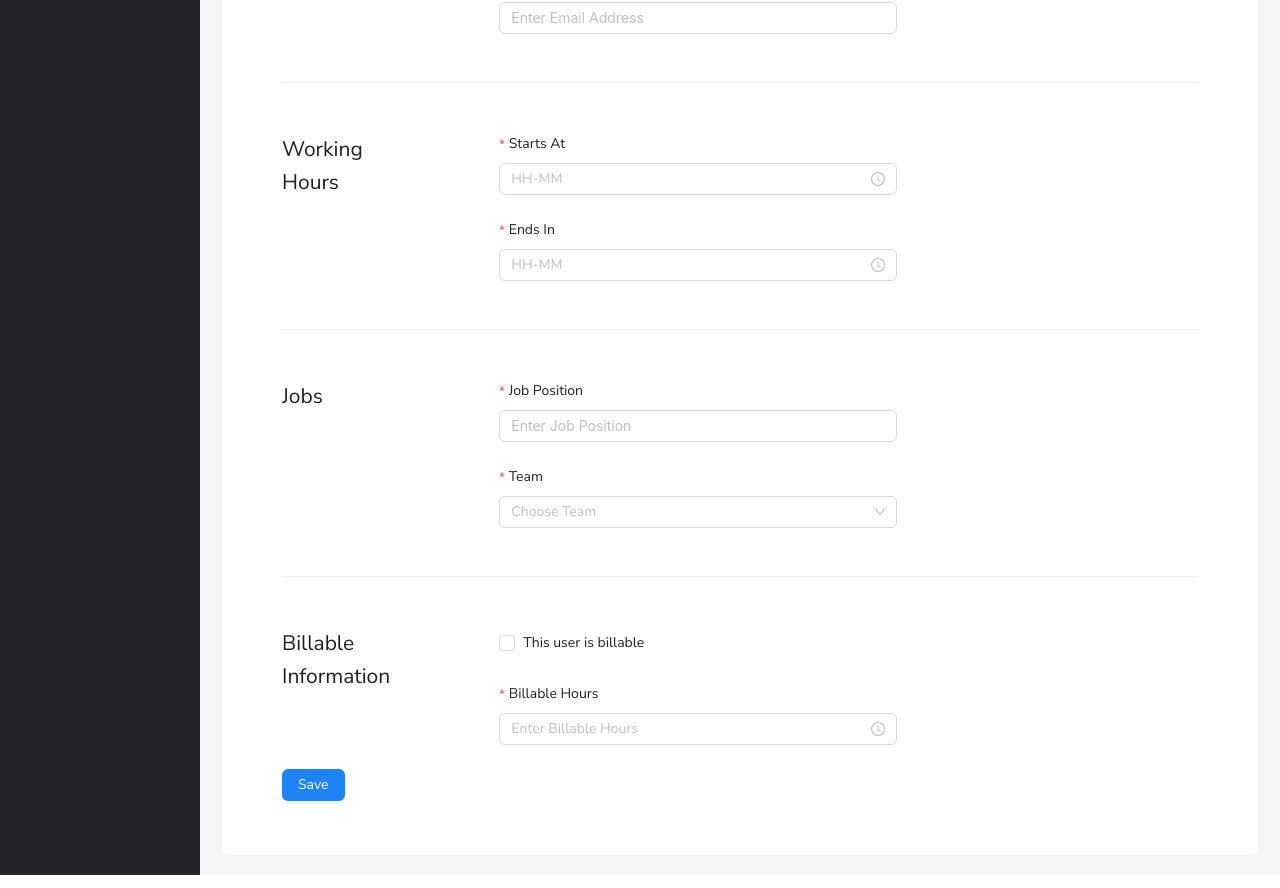
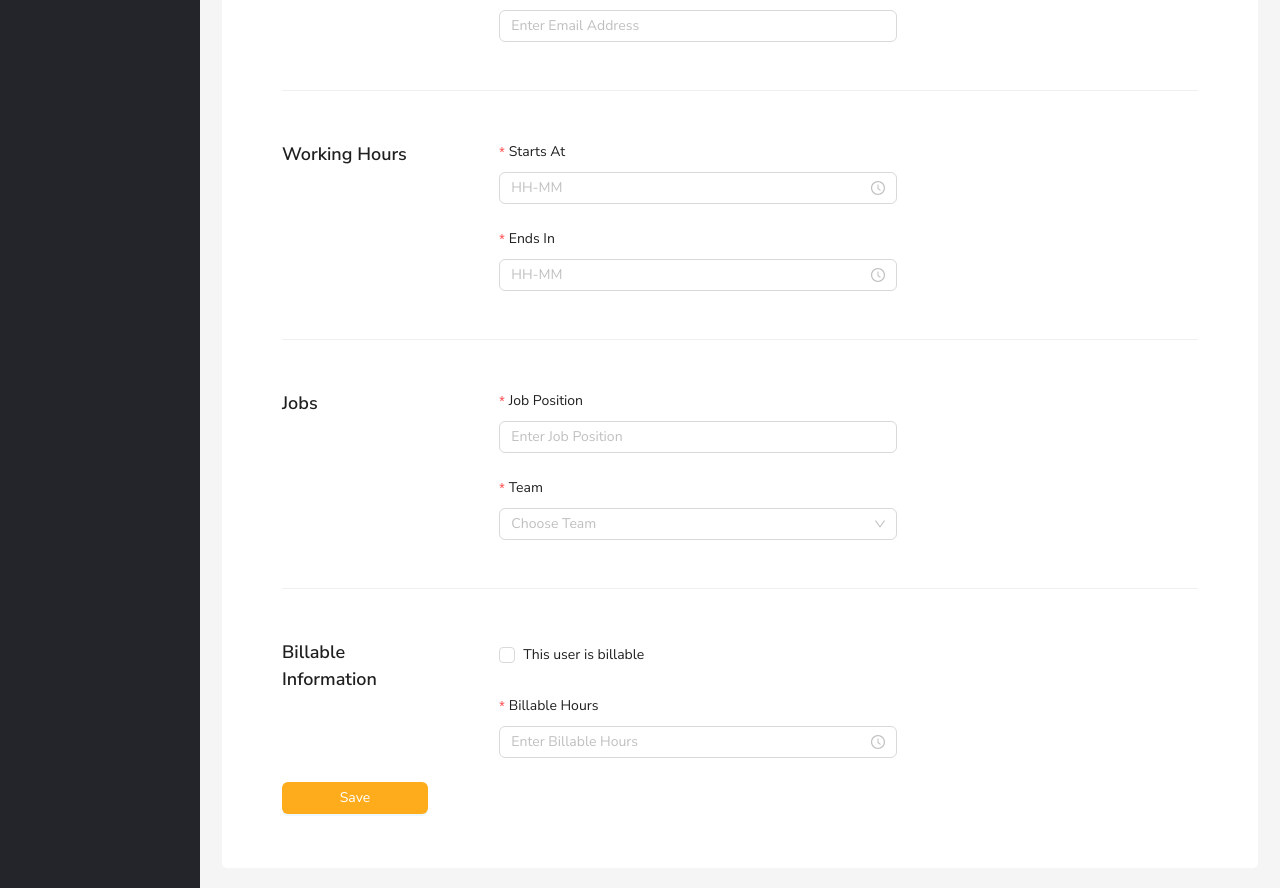
Before and after one commit to RabinThapa1998/employee-management-system, a React (Vite) app in the folder client/: page /add-employee in a window 1280 px wide. Shown: the part 914-1802 px from the top of the page. Built offline with nearby package versions, Linux system fonts and the light colour scheme.

Commit message:
feat:update theme

```diff
--- a/client/src/App.tsx
+++ b/client/src/App.tsx
@@ -39,6 +39,21 @@ function App() {
             colorPrimary: '#1e83f7',
             colorWarning: '#ffac1c',
             colorSuccess: '#20bc08',
+            fontFamily: 'Nunito Sans, sans-serif',
+          },
+          components: {
+            Typography: {
+              fontSizeHeading1: 24,
+              fontSizeHeading2: 20,
+              fontSizeHeading3: 18,
+              fontSizeHeading4: 15,
+              fontSizeHeading5: 12,
+              lineHeightHeading1: 1.5,
+              lineHeightHeading2: 1.5,
+              lineHeightHeading3: 1.5,
+              lineHeightHeading4: 1.5,
+              lineHeightHeading5: 1.5,
+            },
           },
         }}
       >
--- a/client/src/components/employees/AddEmployeeFormSectionWrapper.tsx
+++ b/client/src/components/employees/AddEmployeeFormSectionWrapper.tsx
@@ -1,3 +1,4 @@
+import { Typography } from 'antd';
 import React from 'react';
 import './style.css';
 export function AddEmployeeFormSectionWrapper({
@@ -10,7 +11,9 @@ export function AddEmployeeFormSectionWrapper({
   return (
     <div className='add-employee-form mt-[50px]'>
       <div className='add-employee-form__left '>
-        <h2 className='self-start'>{title}</h2>
+        <Typography.Title className='self-start' level={3}>
+          {title}
+        </Typography.Title>
       </div>
 
       <div className='add-employee-form__right flex flex-row gap-x-[30px] flex-wrap '>
--- a/client/src/components/employees/AddEmployeeTable.tsx
+++ b/client/src/components/employees/AddEmployeeTable.tsx
@@ -9,6 +9,7 @@ import {
   Select,
   DatePicker,
   TimePicker,
+  Typography,
 } from 'antd';
 import './style.css';
 import { AddEmployeeFormSectionWrapper } from './AddEmployeeFormSectionWrapper';
@@ -122,8 +123,8 @@ const jobs: IForm[] = [
     placeholder: 'Choose Team',
     options: [
       {
-        value: '',
-        label: '',
+        value: 'available',
+        label: 'Available',
       },
     ],
     type: 'select',
@@ -133,6 +134,7 @@ const billableInformation = [
   {
     name: 'is_billable',
     label: 'This user is billable',
+    type: 'checkbox',
   },
   {
     name: 'billable_hrs',
@@ -160,7 +162,7 @@ export function AddEmployeeTable() {
           </div>
           <div className='add-employee-form__right flex flex-col gap-[10px] items-start self-center'>
             <h2>Profile image</h2>
-            <button>Upload Profile Image</button>
+            <Button style={{ backgroundColor: token.colorSuccess }}>Upload Profile Image</Button>
           </div>
         </div>
 
@@ -264,12 +266,7 @@ export function AddEmployeeTable() {
           {billableInformation.map((item) => {
             if (item.name === 'is_billable') {
               return (
-                <Form.Item
-                  name={item.name}
-                  key={item.name}
-                  className='w-full'
-                  rules={[{ required: true, message: 'required' }]}
-                >
+                <Form.Item name={item.name} key={item.name} className='w-full'>
                   <Checkbox>{item.label}</Checkbox>
                 </Form.Item>
               );
@@ -289,7 +286,14 @@ export function AddEmployeeTable() {
         </AddEmployeeFormSectionWrapper>
 
         <Form.Item>
-          <Button type='primary' htmlType='submit'>
+          <Button
+            type='primary'
+            htmlType='submit'
+            style={{
+              backgroundColor: token.colorWarning,
+              width: '146px',
+            }}
+          >
             Save
           </Button>
         </Form.Item>
```
